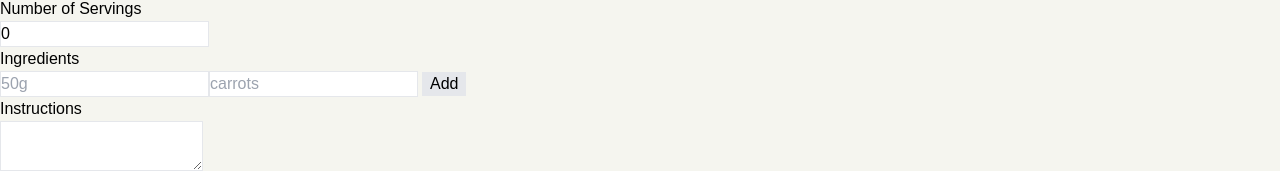
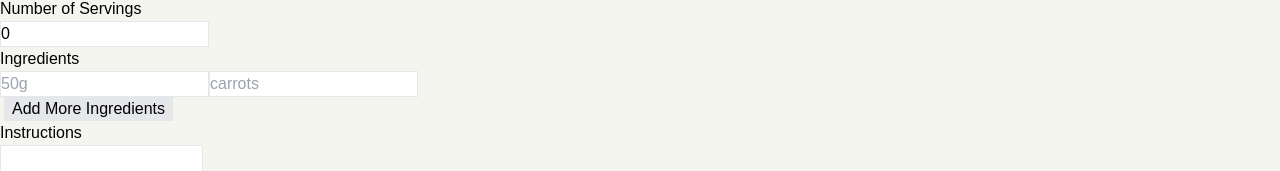
Before and after one commit to rosennabs/appetive, a React (Create React App) app in the folder frontend/: page /add-recipe in a window 1280 px wide. Shown: the part 777-948 px from the top of the page. Built offline with nearby package versions, Linux system fonts and the light colour scheme; no server answers.

Commit message:
Change Add button to appear at the end

```diff
--- a/frontend/src/components/RecipeForm.jsx
+++ b/frontend/src/components/RecipeForm.jsx
@@ -220,13 +220,6 @@ function RecipeForm() {
                           onChange={handleChange}
                           className="border"
                         />
-                        <button
-                          type="button"
-                          onClick={() => push(emptyIngredient)}
-                          className="mx-1 px-2 bg-gray-200"
-                        >
-                          Add
-                        </button>
                         {index > 0 && (
                           <button
                             type="button"
@@ -239,6 +232,13 @@ function RecipeForm() {
                       </div>
                     );
                   })}
+                  <button
+                    type="button"
+                    onClick={() => push(emptyIngredient)}
+                    className="mx-1 px-2 bg-gray-200"
+                  >
+                    Add More Ingredients
+                  </button>
                 </>
               )}
             </FieldArray>
```
